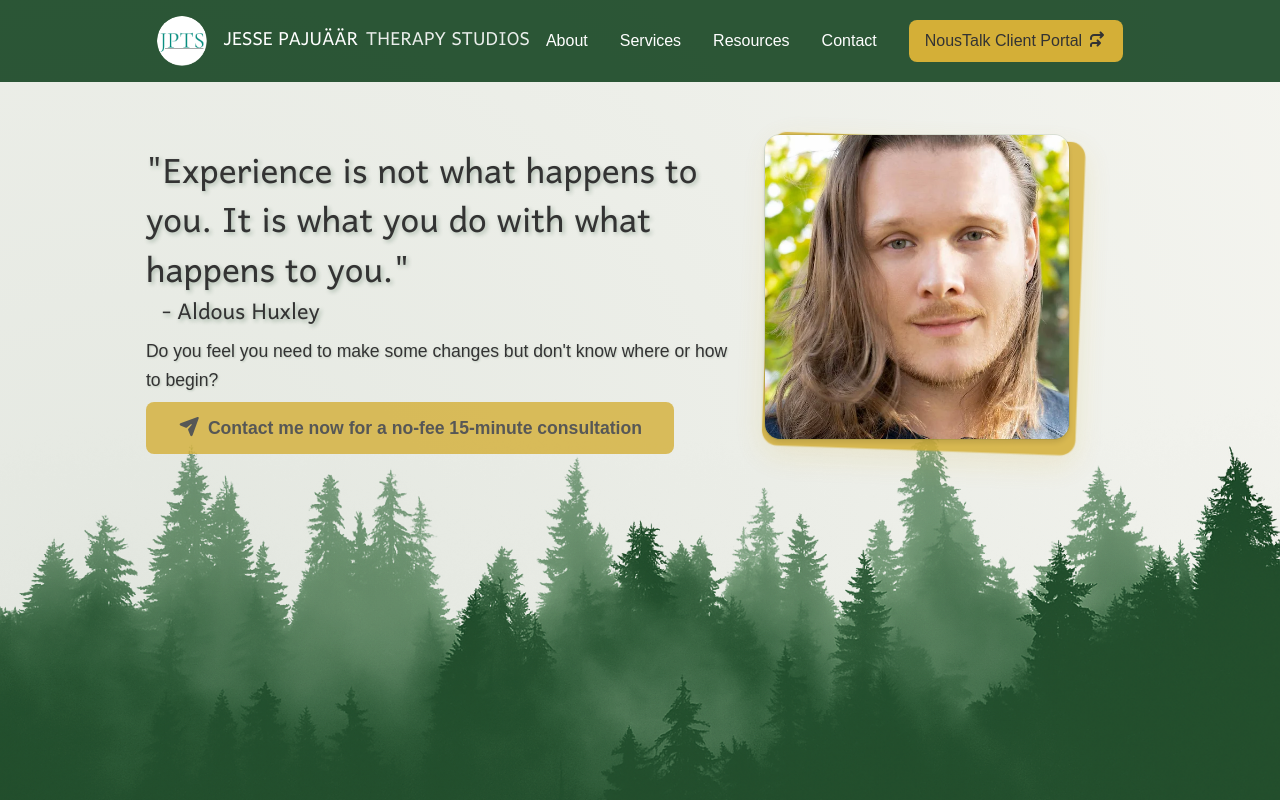
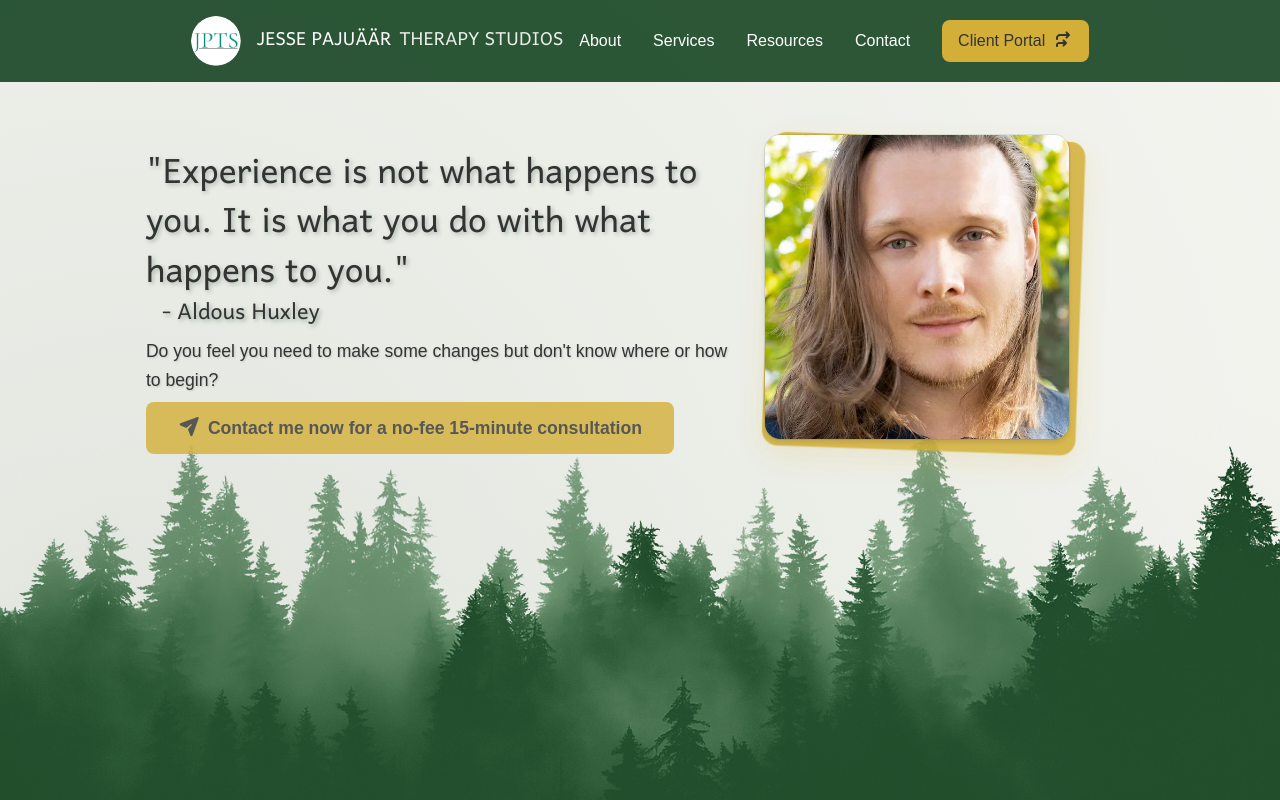
Before and after one commit to danispinxo/jesse-site, a Next.js app: page / in a window 1280 px wide. Shown: the top 800 px of the page. Built offline with nearby package versions, Linux system fonts and the light colour scheme; a web font is replaced by a local one.

Commit message:
rem nt from button

```diff
--- a/src/app/components/Navbar.jsx
+++ b/src/app/components/Navbar.jsx
@@ -76,8 +76,7 @@ const Navbar = () => {
             rel="noreferrer"
             onClick={handleLinkClick}
           >
-            <span className="nous-talk-text">NousTalk </span>{" "}
-            <span className="client-portal-text">Client Portal </span>
+            <span className="client-portal-text">Client Portal</span>
             <FontAwesomeIcon icon={faArrowsTurnRight} />
           </Link>
         </div>
--- a/src/app/styles/styles.scss
+++ b/src/app/styles/styles.scss
@@ -755,13 +755,16 @@ body {
           box-shadow: $shadow-md;
           color: $text-dark;
         }
+
+        span {
+          margin-right: 0.5rem;
+        }
       }
     }
   }
 }
 @media (min-width: $breakpoint-md) and (max-width: $breakpoint-lg) {
-  .client-portal-text,
-  .nous-talk-text {
+  .client-portal-text {
     display: none !important;
   }
 }
```
